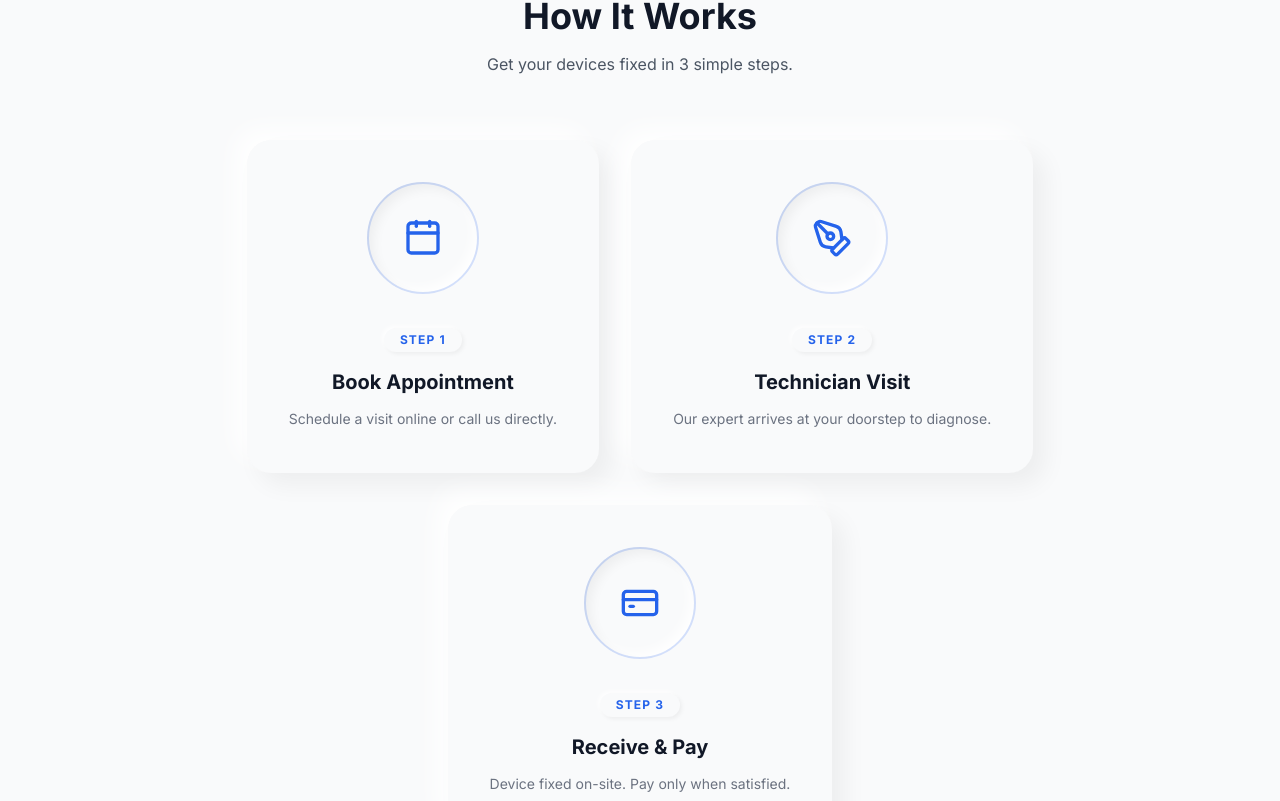
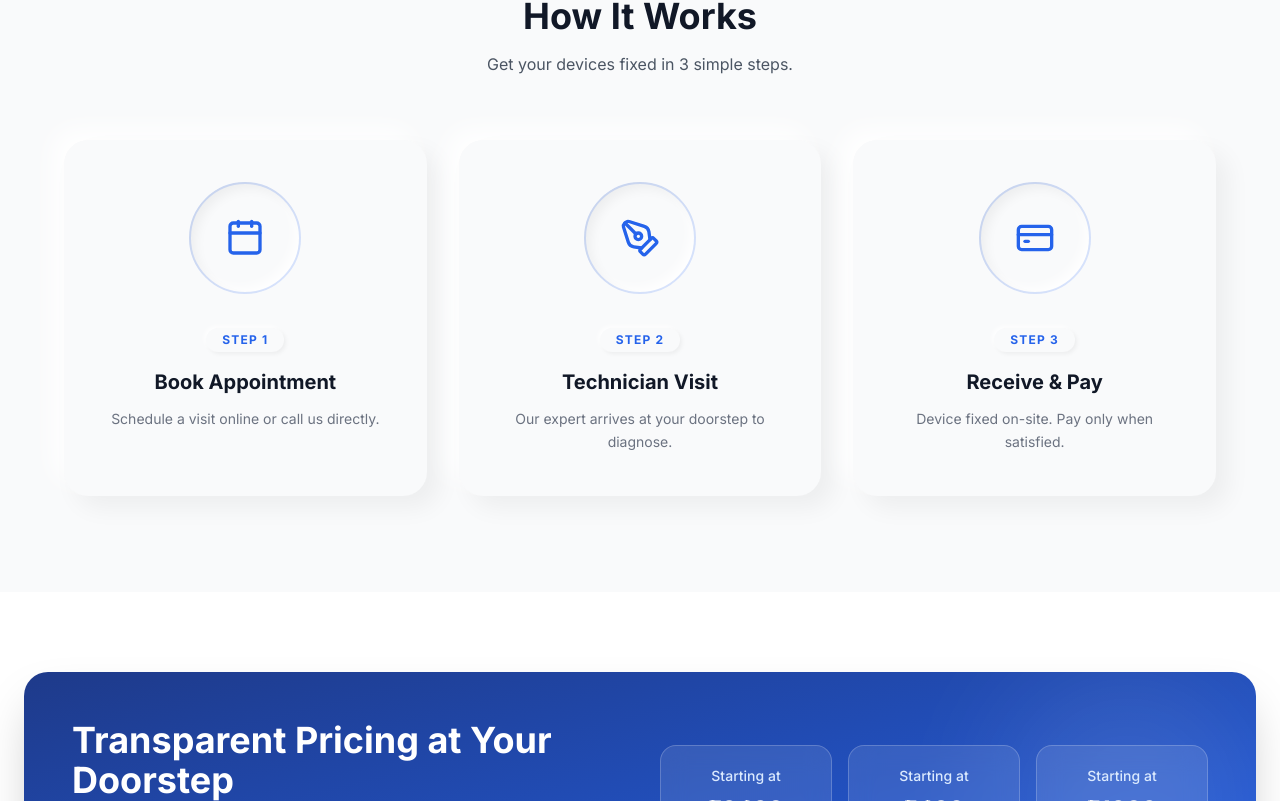
Before and after one commit to shivam886/itondoor, a React (Vite) app: page /#/ in a window 1280 px wide. Shown: the part 3179-3980 px from the top of the page. Built offline with nearby package versions, Linux system fonts and the light colour scheme.

Commit message:
Fix How It Works wrapping issue

```diff
--- a/src/pages/Home.tsx
+++ b/src/pages/Home.tsx
@@ -262,7 +262,7 @@
             <p className="text-gray-600 dark:text-gray-400">Get your devices fixed in 3 simple steps.</p>
           </motion.div>
 
-          <div className="flex flex-wrap justify-center gap-8 relative z-10 max-w-6xl mx-auto">
+          <div className="grid grid-cols-1 lg:grid-cols-3 gap-8 relative z-10 max-w-6xl mx-auto">
             {[
               { step: 'Step 1', title: 'Book Appointment', desc: 'Schedule a visit online or call us directly.', icon: Calendar },
               { step: 'Step 2', title: 'Technician Visit', desc: 'Our expert arrives at your doorstep to diagnose.', icon: PenTool },
```
